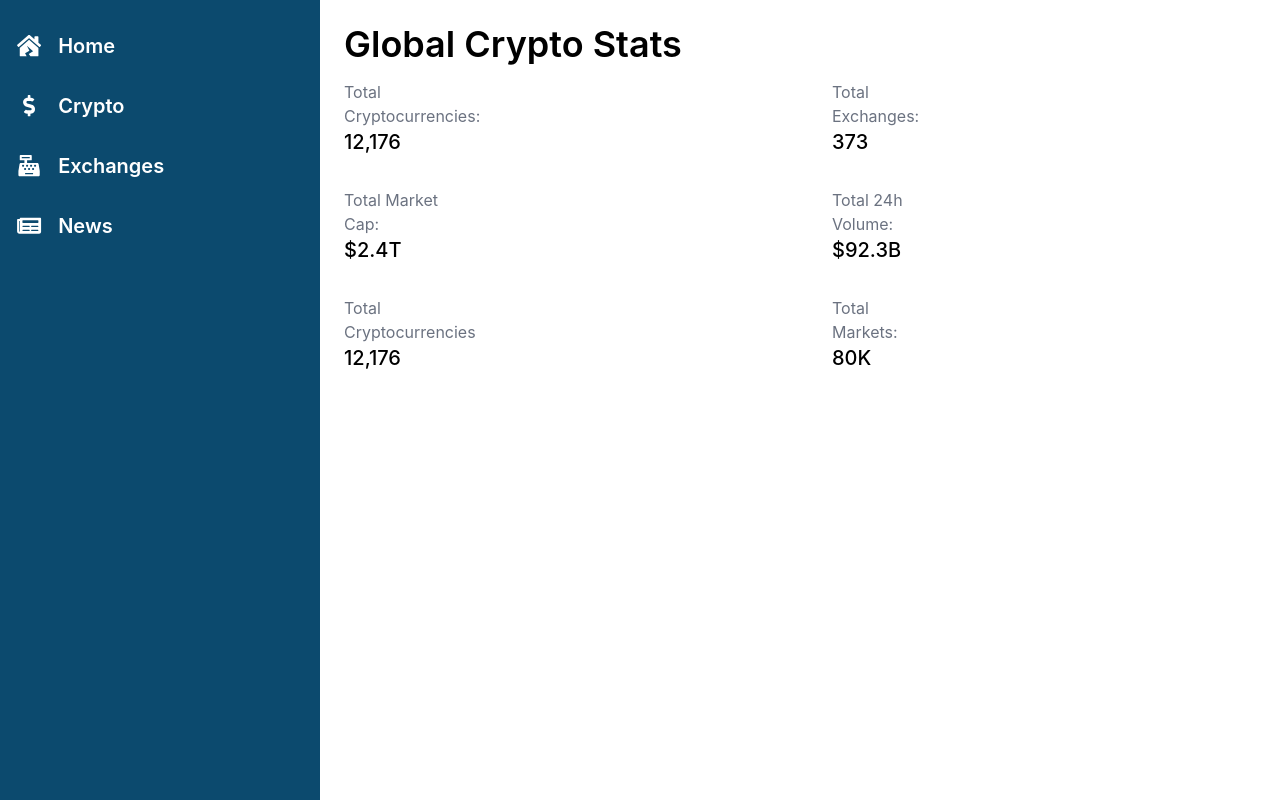
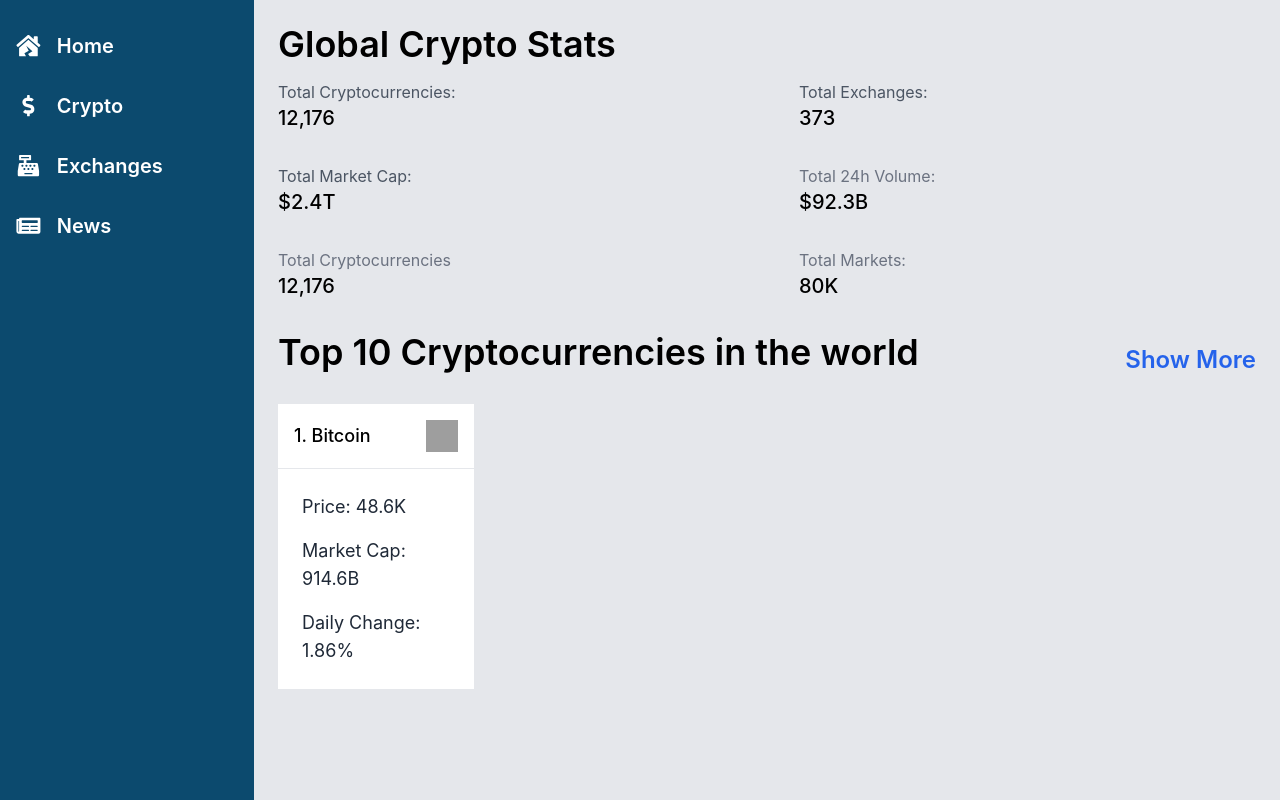
Before and after one commit to AbdelazizTina-dev/Cryptohub, a React (Create React App) app: page / in a window 1280 px wide. Built offline with nearby package versions, Linux system fonts and the light colour scheme; grey boxes are pictures that could not be loaded.

Commit message:
started the top 10 currencies section on home page, created currency list item

```diff
--- a/src/App.js
+++ b/src/App.js
@@ -6,7 +6,7 @@ import News from "./pages/News";
 
 function App() {
   return (
-    <div className="flex flex-row">
+    <div className="flex flex-row bg-gray-200">
       <SideNav />
       <Routes>
         <Route path="/" element={<Home />} />
--- /dev/null
+++ b/src/components/CryptoItem.js
@@ -0,0 +1,22 @@
+const CryptoItem = () => {
+  return (
+    <div className="bg-white w-1/5 h-1/4 divide-y divide-gray-200 transition-all duration-700 ease-out hover:shadow-2xl">
+      <div className="flex justify-between items-center p-4 ">
+        <p className="text-lg font-medium">1. Bitcoin</p>
+        <img
+          className="w-8 h-8"
+          src="https://cdn.coinranking.com/bOabBYkcX/bitcoin_btc.svg"
+          alt="coin logo"
+        />
+      </div>
+
+      <div className="p-6 text-lg text-gray-800">
+        <p className="pb-4">Price: 48.6K</p>
+        <p className="pb-4">Market Cap: 914.6B</p>
+        <p>Daily Change: 1.86%</p>
+      </div>
+    </div>
+  );
+};
+
+export default CryptoItem;
--- a/src/components/GlobalCryptoStats.js
+++ b/src/components/GlobalCryptoStats.js
@@ -1,31 +1,28 @@
 const GlobalCryptoStats = () => {
   return (
     <div className="">
-      <p className="text-4xl font-semibold text-black pb-4">Global Crypto Stats</p>
+      <p className="text-4xl font-semibold text-black pb-4">
+        Global Crypto Stats
+      </p>
 
-      <div className="grid grid-cols-2 grid-rows-3 place-content-between gap-x-96 gap-y-8">
-
+      <div className="grid grid-cols-2 grid-rows-3 place-content-between gap-x-16 gap-y-8 pb-8">
         <div>
-            <p className="text-gray-500">Total Cryptocurrencies:</p>
+          <p className="text-gray-600">Total Cryptocurrencies:</p>
           <p className="text-xl font-medium text-black">12,176</p>
         </div>
         <div>
-            <p className="text-gray-500">Total Exchanges:</p>
+          <p className="text-gray-600">Total Exchanges:</p>
           <p className="text-xl font-medium text-black">373</p>
         </div>
 
-
-
         <div>
-            <p className="text-gray-500">Total Market Cap:</p>
+          <p className="text-gray-600">Total Market Cap:</p>
           <p className="text-xl font-medium text-black">$2.4T</p>
         </div>
         <div>
           <p className="text-gray-500">Total 24h Volume:</p>
           <p className="text-xl font-medium text-black">$92.3B</p>
         </div>
-
-
 
         <div>
           <p className="text-gray-500">Total Cryptocurrencies</p>
@@ -35,45 +32,7 @@ const GlobalCryptoStats = () => {
           <p className="text-gray-500">Total Markets:</p>
           <p className="text-xl font-medium text-black">80K</p>
         </div>
-
       </div>
-
-
-
-{/*       <div className="">
-        <div className="flex flex-row pb-8">
-          <div>
-            <p className="text-gray-500">Total Cryptocurrencies:</p>
-            <p className="text-xl font-medium text-black">12,176</p>
-          </div>
-          <div className="ml-auto">
-            <p className="text-gray-500">Total Exchanges:</p>
-            <p className="text-xl font-medium text-black">373</p>
-          </div>
-        </div>
-
-        <div className="flex flex-row pb-8">
-          <div>
-            <p className="text-gray-500">Total Market Cap:</p>
-            <p className="text-xl font-medium text-black">$2.4T</p>
-          </div>
-          <div className="">
-            <p className="text-gray-500">Total 24h Volume:</p>
-            <p className="text-xl font-medium text-black">$92.3B</p>
-          </div>
-        </div>
-
-        <div className="flex justify-between">
-          <div>
-            <p className="text-gray-500">Total Cryptocurrencies</p>
-            <p className="text-xl font-medium text-black">12,176</p>
-          </div>
-          <div>
-            <p className="text-gray-500">Total Markets:</p>
-            <p className="text-xl font-medium text-black">80K</p>
-          </div>
-        </div>
-      </div> */}
     </div>
   );
 };
--- /dev/null
+++ b/src/components/TopCrypto.js
@@ -0,0 +1,18 @@
+import { Link } from "react-router-dom";
+import CryptoItem from "./CryptoItem";
+
+const TopCrypto = () => {
+  return (
+    <div>
+      <div className="flex justify-between items-center pb-4">
+        <p className="text-4xl font-semibold text-black pb-4">
+          Top 10 Cryptocurrencies in the world
+        </p>
+        <Link to="/crypto" className="text-2xl font-semibold text-blue-600">Show More</Link>
+      </div>
+      <CryptoItem/>
+    </div>
+  );
+};
+
+export default TopCrypto;
--- a/src/pages/Home.js
+++ b/src/pages/Home.js
@@ -1,9 +1,11 @@
 import GlobalCryptoStats from "../components/GlobalCryptoStats";
+import TopCrypto from "../components/TopCrypto";
 
 const Home = () => {
   return (
-    <div className="w-1/2 p-6">
+    <div className="w-full p-6">
       <GlobalCryptoStats />
+      <TopCrypto />
     </div>
   );
 };
```
Lines whose indentation alone changed are shown as unchanged.
